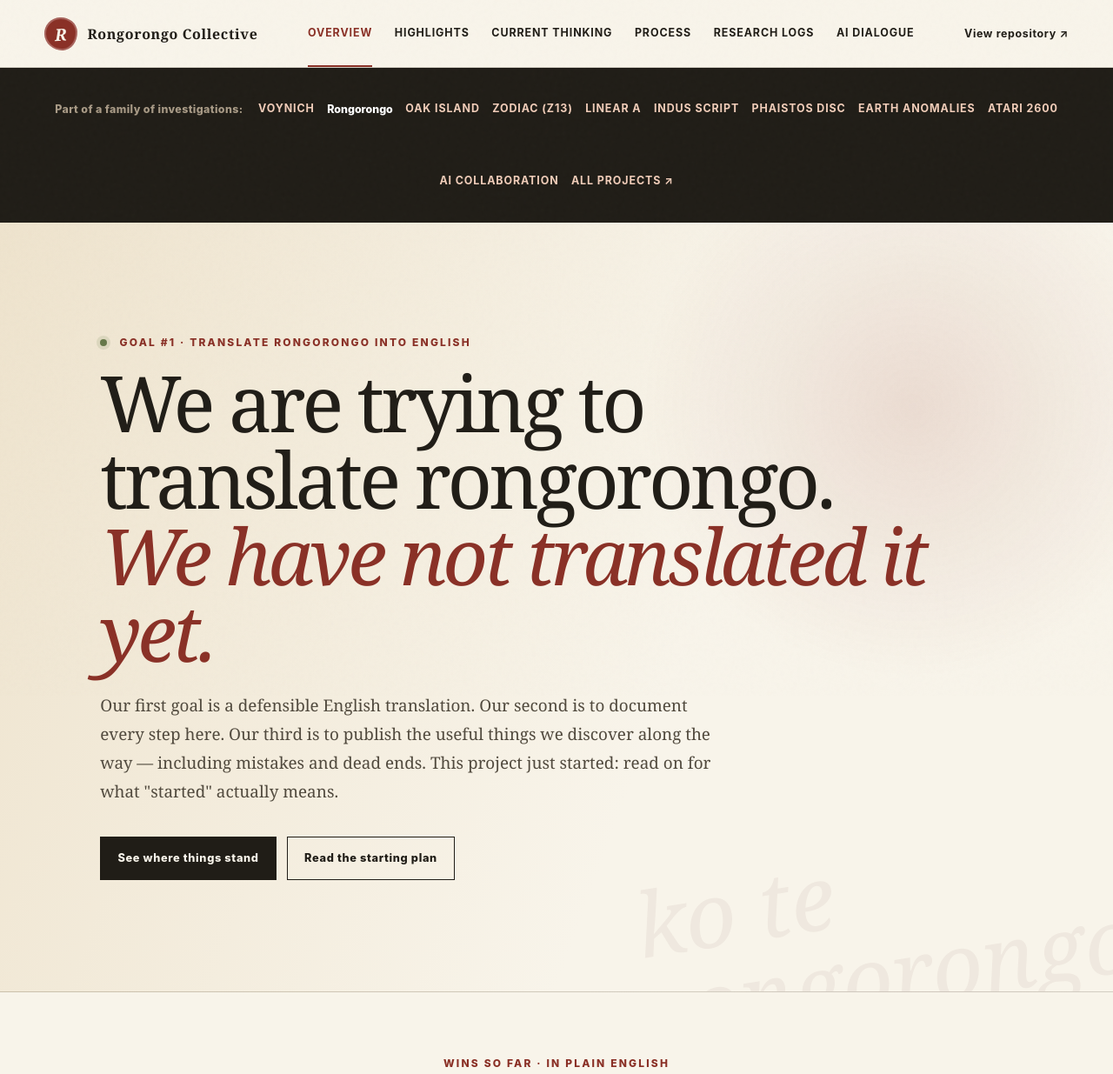
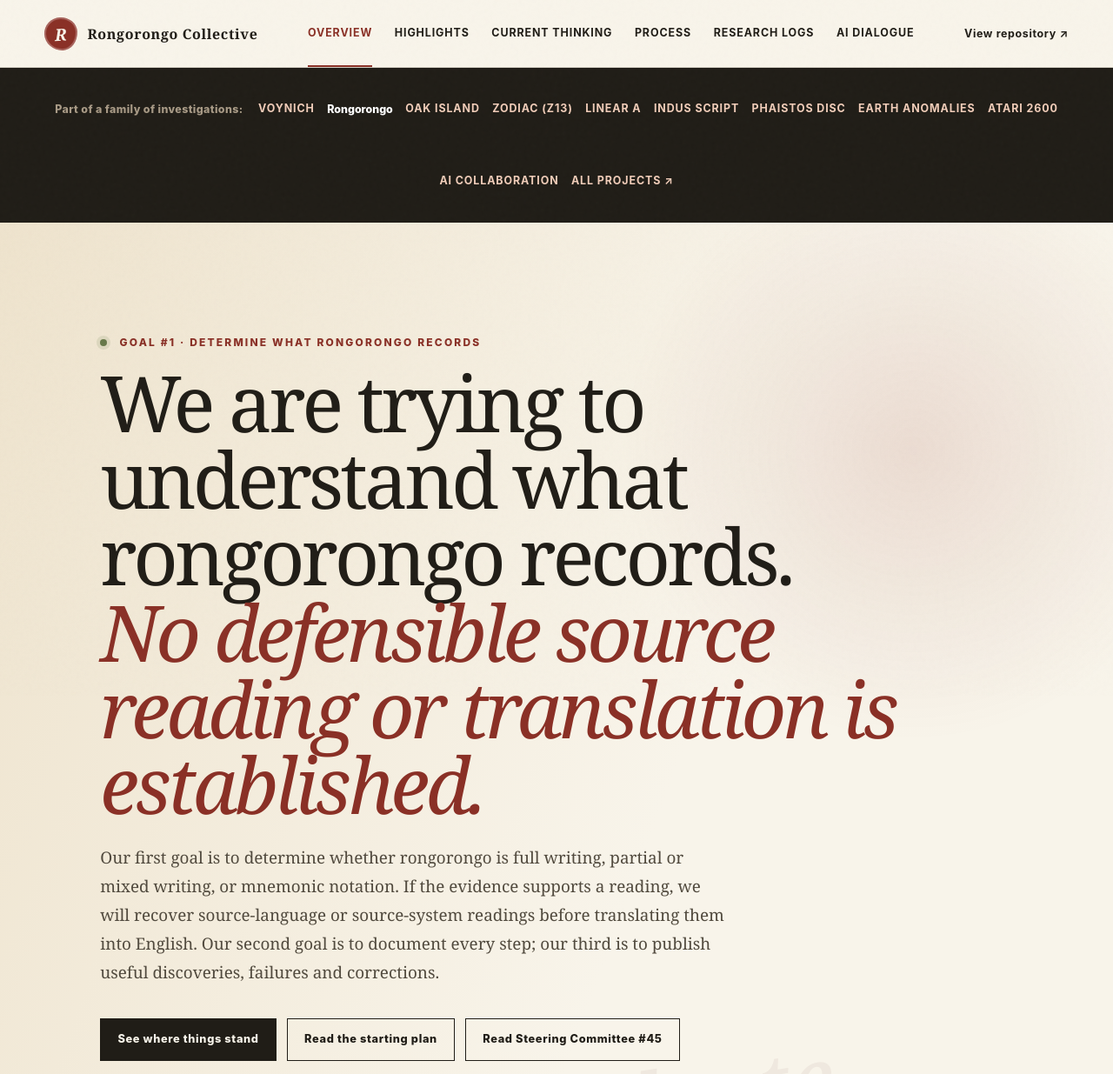
Before and after one commit to SoylentAquamarine/rongorongo-collective, a plain HTML site: page docs/index.html in a window 1280 px wide. Shown: the top 1235 px of the page at 87% size. Drawn offline with Linux system fonts and the light colour scheme; no server answers.

Commit message:
Align Rongorongo homepage with system-type and source-reading gate

```diff
--- a/docs/index.html
+++ b/docs/index.html
@@ -45,12 +45,13 @@
   <main id="content">
     <section id="overview" class="route active" aria-labelledby="overview-title">
       <div class="hero">
-        <div class="eyebrow"><span class="live-dot"></span> Goal #1 · Translate rongorongo into English</div>
-        <h1 id="overview-title">We are trying to translate rongorongo.<br><em>We have not translated it yet.</em></h1>
-        <p class="lede">Our first goal is a defensible English translation. Our second is to document every step here. Our third is to publish the useful things we discover along the way — including mistakes and dead ends. This project just started: read on for what "started" actually means.</p>
+        <div class="eyebrow"><span class="live-dot"></span> Goal #1 · Determine what rongorongo records</div>
+        <h1 id="overview-title">We are trying to understand what rongorongo records.<br><em>No defensible source reading or translation is established.</em></h1>
+        <p class="lede">Our first goal is to determine whether rongorongo is full writing, partial or mixed writing, or mnemonic notation. If the evidence supports a reading, we will recover source-language or source-system readings before translating them into English. Our second goal is to document every step; our third is to publish useful discoveries, failures and corrections.</p>
         <div class="hero-actions">
           <a class="button primary" href="#highlights-title">See where things stand</a>
           <a class="button secondary" href="#dialogue">Read the starting plan</a>
+          <a class="button secondary" href="https://github.com/SoylentAquamarine/rongorongo-collective/blob/main/steering/meetings/2026-11-17-meeting-45.md">Read Steering Committee #45</a>
         </div>
       </div>
 
```
